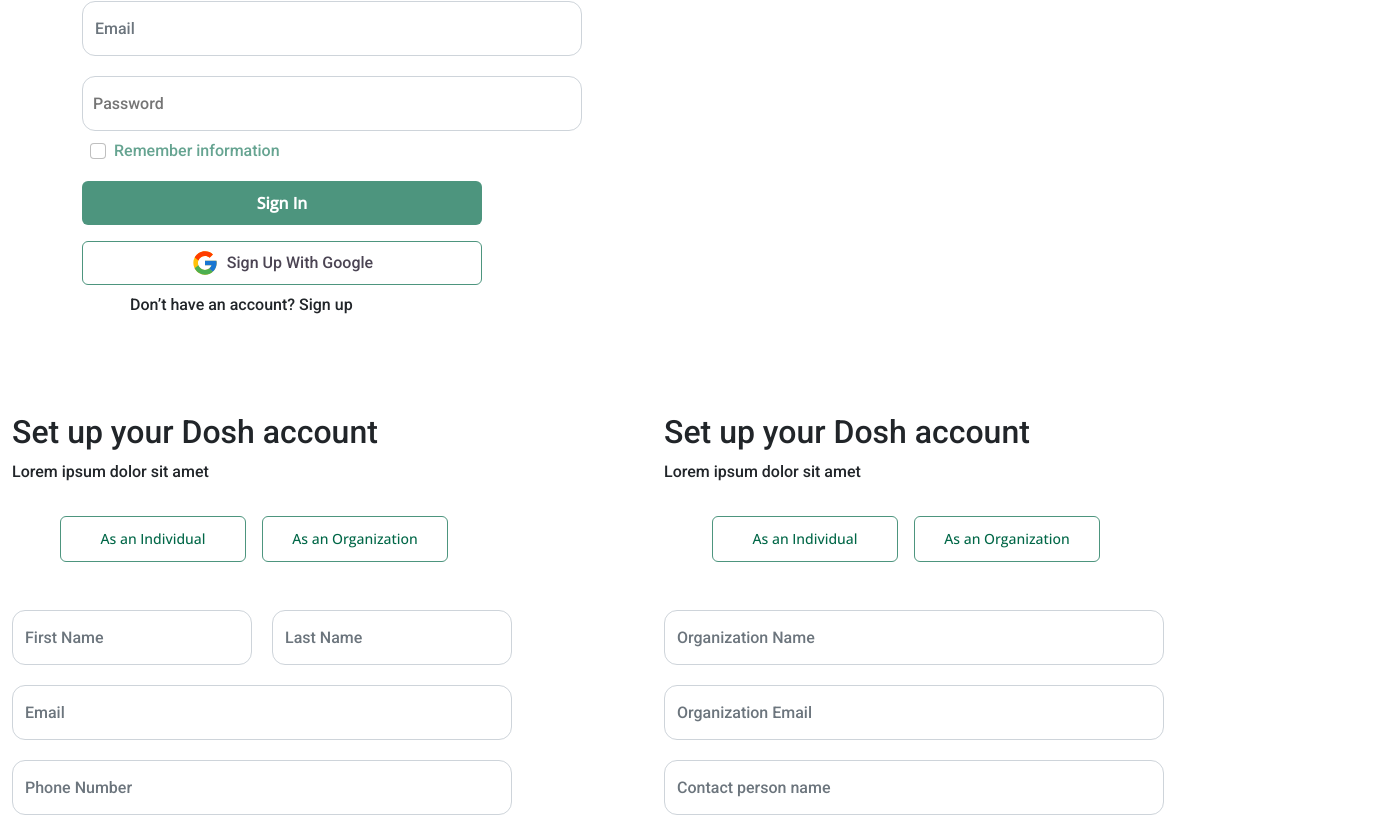
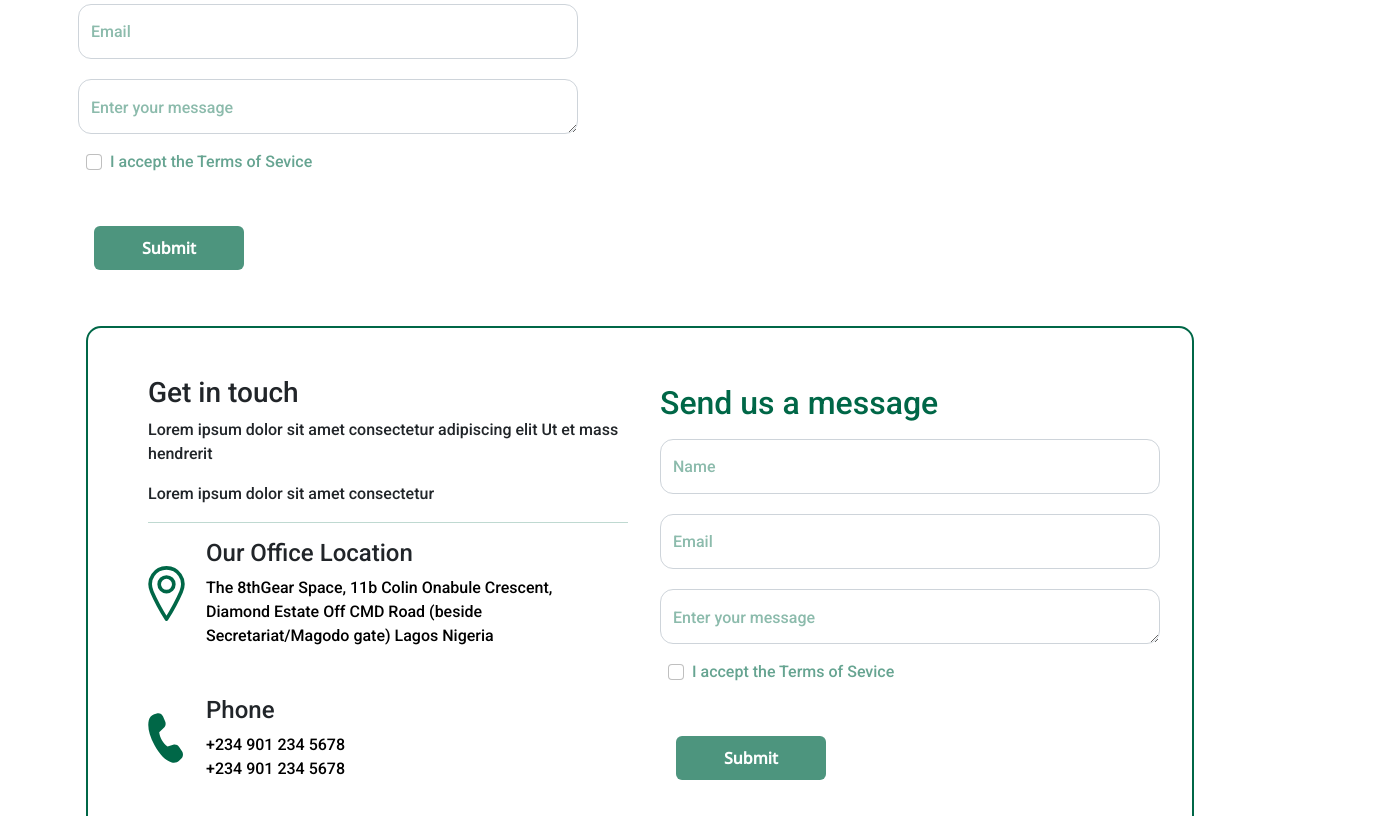
Before and after one commit to myDoshBox/myDoshBoxApp, a React (Create React App) app: page / in a window 1280 px wide. Shown: the part 133-949 px from the top of the page, 1398 px wide, since content can reach past the window. Built offline with nearby package versions, Linux system fonts and the light colour scheme; some icons are missing.

Commit message:
corrected contact card

```diff
--- a/src/App.js
+++ b/src/App.js
@@ -3,20 +3,14 @@
   SignUpOrganizationForm,
   SignUpIndividualForm,
 } from "./components/FormComponents.js/AuthenticationForms";
+import { ContactUsForm } from "./components/FormComponents.js/ContactForms";
+import { ContactUsCard } from "./components/CardComponents/ContactAndInfoCards";
 
 function App() {
   return (
     <div>
-      <SignInForm />
-
-      <div className="row">
-        <div className="col-12 col-lg-6">
-          <SignUpIndividualForm />
-        </div>
-        <div className="col-12 col-lg-6">
-          <SignUpOrganizationForm />
-        </div>
-      </div>
+      <ContactUsForm />
+      <ContactUsCard />
     </div>
   );
 }
--- a/src/appStyles/componentsStyles/_formStyles.scss
+++ b/src/appStyles/componentsStyles/_formStyles.scss
@@ -314,6 +314,18 @@
 .contactStyle {
   border: 2px solid $pryColor;
   border-radius: 15px;
+  padding: 50px 15px;
+
+  hr {
+    color: $pryColor;
+  }
+  a:link {
+    text-decoration: none;
+    color: black;
+  }
+  a:visited {
+    color: black;
+  }
 }
 .colorStyle h5 {
   color: red !important;
@@ -350,10 +362,6 @@
     width: 100% !important;
   }
 
-  .contactStyle {
-    display: flex;
-    flex-direction: column-reverse;
-  }
   .signUpNavStyle {
     width: 100% !important;
   }
@@ -384,7 +392,7 @@
     width: 100% !important;
   }
   .contactInputFormStyle {
-    width: 70% !important;
+    width: 100% !important;
   }
 
   .contactStyle {
@@ -404,6 +412,10 @@
   .inputFormStyle {
     width: 100% !important;
   }
+  .contactStyle {
+    display: flex;
+    flex-direction: column-reverse;
+  }
 }
 
 @media screen and (max-width: 1023px) {
@@ -411,11 +423,11 @@
   //   width: 80% !important;
   // }
 
-  .contactInputFormStyle {
-    width: 80% !important;
-  }
+  // .contactInputFormStyle {
+  //   width: 100% !important;
+  // }
 
-  .textAreaStyle {
-    width: 100% !important;
-  }
+  // .textAreaStyle {
+  //   width: 100% !important;
+  // }
 }
--- a/src/appStyles/style.css
+++ b/src/appStyles/style.css
@@ -398,22 +398,6 @@
   height: 43px;
   color: #4b4453 !important;
   background-color: #e5f0ed !important;
-}
-
-.contact-card {
-  border: 2.5px solid #006747 !important;
-  border-radius: 10px;
-  padding: 50px 15px;
-}
-.contact-card hr {
-  color: #006747;
-}
-.contact-card a:link {
-  text-decoration: none;
-  color: black;
-}
-.contact-card a:visited {
-  color: black;
 }
 
 .faq-head {
@@ -1070,6 +1054,17 @@
 .contactStyle {
   border: 2px solid #006747;
   border-radius: 15px;
+  padding: 50px 15px;
+}
+.contactStyle hr {
+  color: #006747;
+}
+.contactStyle a:link {
+  text-decoration: none;
+  color: black;
+}
+.contactStyle a:visited {
+  color: black;
 }
 
 .colorStyle h5 {
@@ -1095,10 +1090,6 @@
   }
   .textAreaStyle {
     width: 100% !important;
-  }
-  .contactStyle {
-    display: flex;
-    flex-direction: column-reverse;
   }
   .signUpNavStyle {
     width: 100% !important;
@@ -1130,7 +1121,7 @@
     width: 100% !important;
   }
   .contactInputFormStyle {
-    width: 70% !important;
+    width: 100% !important;
   }
   .contactStyle {
     display: flex;
@@ -1148,13 +1139,9 @@
   .inputFormStyle {
     width: 100% !important;
   }
-}
-@media screen and (max-width: 1023px) {
-  .contactInputFormStyle {
-    width: 80% !important;
-  }
-  .textAreaStyle {
-    width: 100% !important;
+  .contactStyle {
+    display: flex;
+    flex-direction: column-reverse;
   }
 }
 .Modal-Btn {
--- a/src/components/CardComponents/ContactAndInfoCards.js
+++ b/src/components/CardComponents/ContactAndInfoCards.js
@@ -1,12 +1,13 @@
 import { Accordion, Container } from "react-bootstrap";
+import { ContactUsForm } from "../FormComponents.js/ContactForms";
 
 // ContactUsCard
 
 export const ContactUsCard = () => {
   return (
     <Container>
-      <div className="row contact-card">
-        <div className="col-sm-12 col-lg-6">
+      <div className="row contactStyle p-2 p-md-5 mx-1 mb-5">
+        <div className="col-12 col-lg-6">
           <h3>Get in touch</h3>
           <p>
             Lorem ipsum dolor sit amet consectetur adipiscing elit Ut et mass
@@ -17,7 +18,7 @@
             <hr />
           </p>
           <div className="row align-items-center">
-            <div className="col-sm-2 col-lg-1">
+            <div className="col-2 col-md-1">
               <svg
                 width="37"
                 height="55"
@@ -42,7 +43,7 @@
               </svg>
             </div>
 
-            <div className="col-sm-10 col-lg-9 mx-lg-3">
+            <div className="col-10 col-md-9 mx-lg-3">
               <h4>Our Office Location</h4>
               <a href="https://goo.gl/maps/f1zEmLsMM2L9SHY89" target={"_blank"}>
                 The 8thGear Space, 11b Colin Onabule Crescent, Diamond Estate
@@ -50,8 +51,8 @@
               </a>
             </div>
           </div>
-          <div className="row align-items-center mt-5">
-            <div className="col-sm-2 col-lg-1">
+          <div className="row align-items-center mt-5 mb-5">
+            <div className="col-2 col-md-1">
               <svg
                 width="35"
                 height="52"
@@ -66,7 +67,7 @@
               </svg>
             </div>
 
-            <div className="col-sm-10 col-lg-9 mx-lg-3">
+            <div className="col-10 col-md-9 mx-lg-3">
               <h4>Phone</h4>
               <a href="tel:+2349012345678" className="d-block ">
                 +234 901 234 5678
@@ -77,7 +78,9 @@
             </div>
           </div>
         </div>
-        <div className="col-sm-12 col-lg-6"></div>
+        <div className="col-12 col-lg-6">
+          <ContactUsForm />
+        </div>
       </div>
     </Container>
   );
--- a/src/components/FormComponents.js/ContactForms.js
+++ b/src/components/FormComponents.js/ContactForms.js
@@ -18,39 +18,7 @@
   };
 
   return (
-    <Container className="d-flex contactStyle p-5 mb-5 ">
-      <div className="row ms-5 textStyle">
-        <div className="ms-5">
-          <h2>Get in touch</h2>
-          <p className="w-50">
-            Lorem ipsum dolor sit amet consectetur adipiscing elit Ut et mass
-            hendrerit
-          </p>
-          <p className="w-50 pb-5">Lorem ipsum dolor sit amet consectetur</p>
-        </div>
-
-        <div className="d-flex pb-5 ">
-          <Icon icon="codicon:location" color="#006747" width="65" />
-
-          <div className="ms-2">
-            <h5>Our Office Location</h5>
-            <p className="w-50 mt-1 ">
-              Lorem ipsum dolor sit amet consectetur dolor sit amet
-            </p>
-          </div>
-        </div>
-
-        <div className="d-flex pb-5">
-          <Icon icon="fluent:call-24-filled" color="#006747" width="50" />
-          <div className="ms-3 colorStyle">
-            <h5>Phone</h5>
-            <p>
-              +234 703 231 45 <br /> +234 703 231 45
-            </p>
-          </div>
-        </div>
-      </div>
-
+    <Container className=" p-2 mb-5 ">
       <Form className="formStyle">
         <div className="titleStyle">
           <div>
@@ -59,7 +27,7 @@
         </div>
         <Form.Group className="my-3">
           <div className="row ">
-            <div className="col-sm-10 col-md-8 col-lg-6 align-items-center">
+            <div className="col-12 col-md-8 col-lg-6 align-items-center">
               <Form.Control
                 type="text"
                 placeholder="Name"
@@ -75,7 +43,7 @@
 
         <Form.Group className="my-3 ">
           <div className="row ">
-            <div className="col-sm-12 col-md-8 col-lg-6 align-items-center">
+            <div className="col-12 col-md-8 col-lg-6 align-items-center">
               <Form.Control
                 type="email"
                 placeholder="Email"
@@ -91,7 +59,7 @@
 
         <Form.Group className="my-3">
           <div className="row ">
-            <div className="col-sm-12 col-md-8 col-lg-6 align-items-center">
+            <div className="col-12 col-md-8 col-lg-6 align-items-center">
               <FloatingLabel
                 className="labelStyle"
                 controlId="floatingTextarea2"
@@ -110,7 +78,7 @@
 
         <Form.Group className="mt-2 ms-2 " controlId="formBasicCheckbox">
           <Form.Check
-            className="checkboxStyle w-50"
+            className="checkboxStyle"
             type="checkbox"
             label="I accept the Terms of Sevice"
           />
```
Also changed, not shown: src/appStyles/componentsStyles/_cardStyles.scss (+0 -17 lines), src/appStyles/style.min.css, 2 other files (tests, documents, lock files or other folders).
